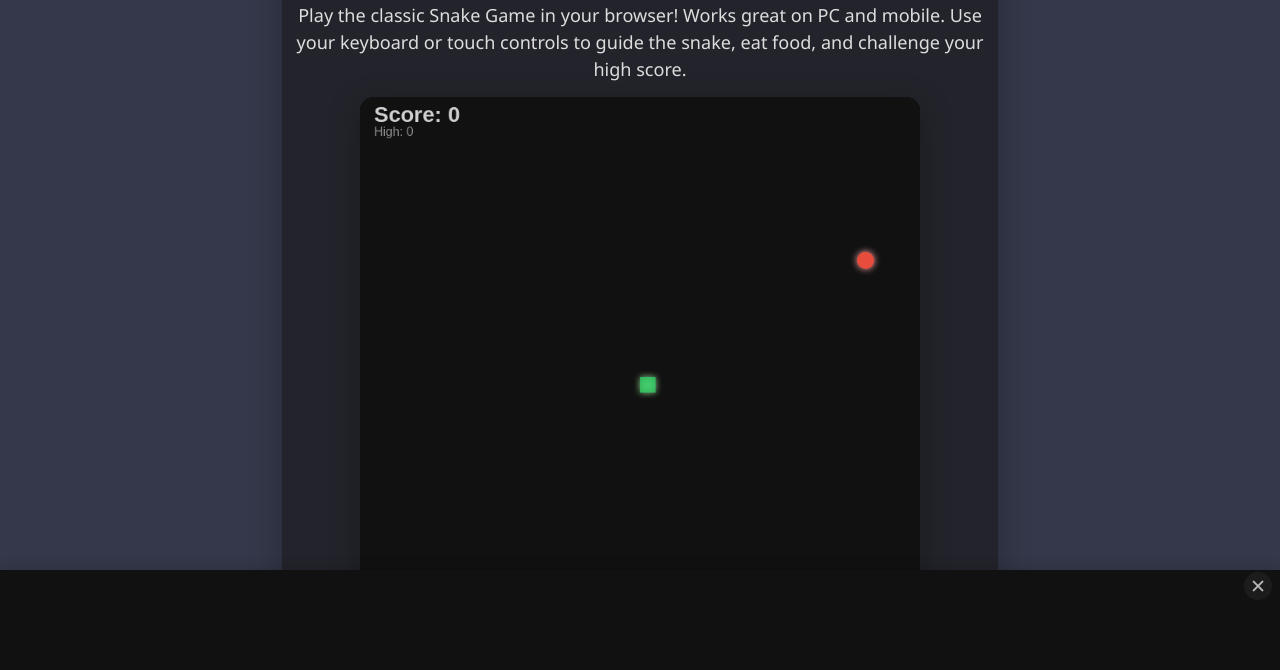
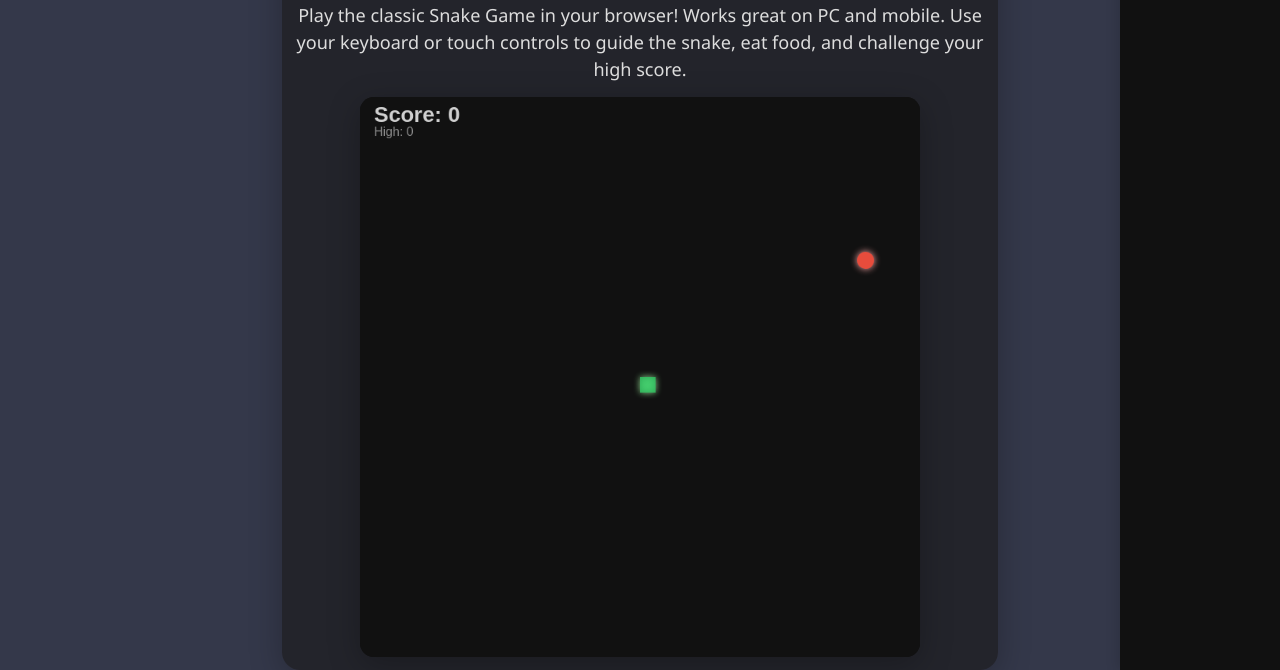
Before and after one commit to Daniyal0100101/Snake-game-online, a plain HTML site: page index.html in a window 1280 px wide. Shown: the part 130-800 px from the top of the page. Drawn offline with Linux system fonts and the light colour scheme.

Commit message:
Responsive sidebar/bottom ad for desktop/mobile, accessibility & performance fixes

```diff
--- a/index.html
+++ b/index.html
@@ -83,8 +83,15 @@
       </footer>
       <script src="game.js" defer></script>
     </div>
-    <div class="ad-container">
-      <button class="ad-close" onclick="document.querySelector('.ad-container').style.display='none'">✕</button>
+    <!-- Desktop right sidebar ad -->
+    <div class="ad-container ad-desktop" aria-label="Advertisement" tabindex="0">
+      <button class="ad-close" aria-label="Close ad" onclick="this.parentNode.style.display='none'">✕</button>
+      <script async="async" data-cfasync="false" src="//pl26522992.profitableratecpm.com/22080c390d9d4b4b55927f975a08d1b0/invoke.js"></script>
+      <div id="container-22080c390d9d4b4b55927f975a08d1b0"></div>
+    </div>
+    <!-- Mobile bottom ad -->
+    <div class="ad-container ad-mobile" aria-label="Advertisement" tabindex="0">
+      <button class="ad-close" aria-label="Close ad" onclick="this.parentNode.style.display='none'">✕</button>
       <script async="async" data-cfasync="false" src="//pl26522992.profitableratecpm.com/22080c390d9d4b4b55927f975a08d1b0/invoke.js"></script>
       <div id="container-22080c390d9d4b4b55927f975a08d1b0"></div>
     </div>
--- a/style.css
+++ b/style.css
@@ -169,32 +169,63 @@ footer a {
   }
 }
 
-/* Fixed bottom ad container for mobile/desktop */
-.ad-container {
+/* Desktop: sidebar ad */
+.ad-container.ad-desktop {
+  position: fixed;
+  top: 0;
+  right: 0;
+  width: 160px;
+  height: 100vh;
+  max-width: 25vw;
+  max-height: 100vh;
+  display: flex;
+  flex-direction: column;
+  justify-content: flex-start;
+  align-items: center;
+  background: #111;
+  z-index: 1000;
+  box-shadow: -2px 0 12px rgba(0,0,0,0.15);
+}
+.ad-desktop > div,
+.ad-desktop iframe {
+  width: 100% !important;
+  height: 100vh !important;
+  border: none;
+}
+
+/* Hide desktop ad on mobile */
+@media (max-width: 900px) {
+  .ad-container.ad-desktop { display: none !important; }
+}
+
+/* Mobile: bottom bar ad */
+.ad-container.ad-mobile {
+  position: fixed;
+  left: 0;
+  bottom: 0;
   width: 100vw;
-  max-width: 100vw;
+  height: 100px;
   max-height: 100px;
-  overflow: hidden;
-  position: fixed;
-  bottom: 0;
-  left: 0;
-  z-index: 1000;
-  background: #111;
-  display: flex;
+  display: none;
+  flex-direction: row;
   justify-content: center;
   align-items: center;
+  background: #111;
+  z-index: 1000;
   box-shadow: 0 -2px 12px rgba(0,0,0,0.15);
 }
-.ad-container > div,
-.ad-container iframe {
+.ad-mobile > div,
+.ad-mobile iframe {
   width: 100vw !important;
-  min-height: 90px;
-  max-height: 100px;
   height: 100px !important;
   border: none;
-  margin: 0;
-  padding: 0;
 }
+
+/* Show mobile ad only on mobile */
+@media (max-width: 900px) {
+  .ad-container.ad-mobile { display: flex !important; }
+}
+
 .ad-close {
   position: absolute;
   top: 2px;
```
